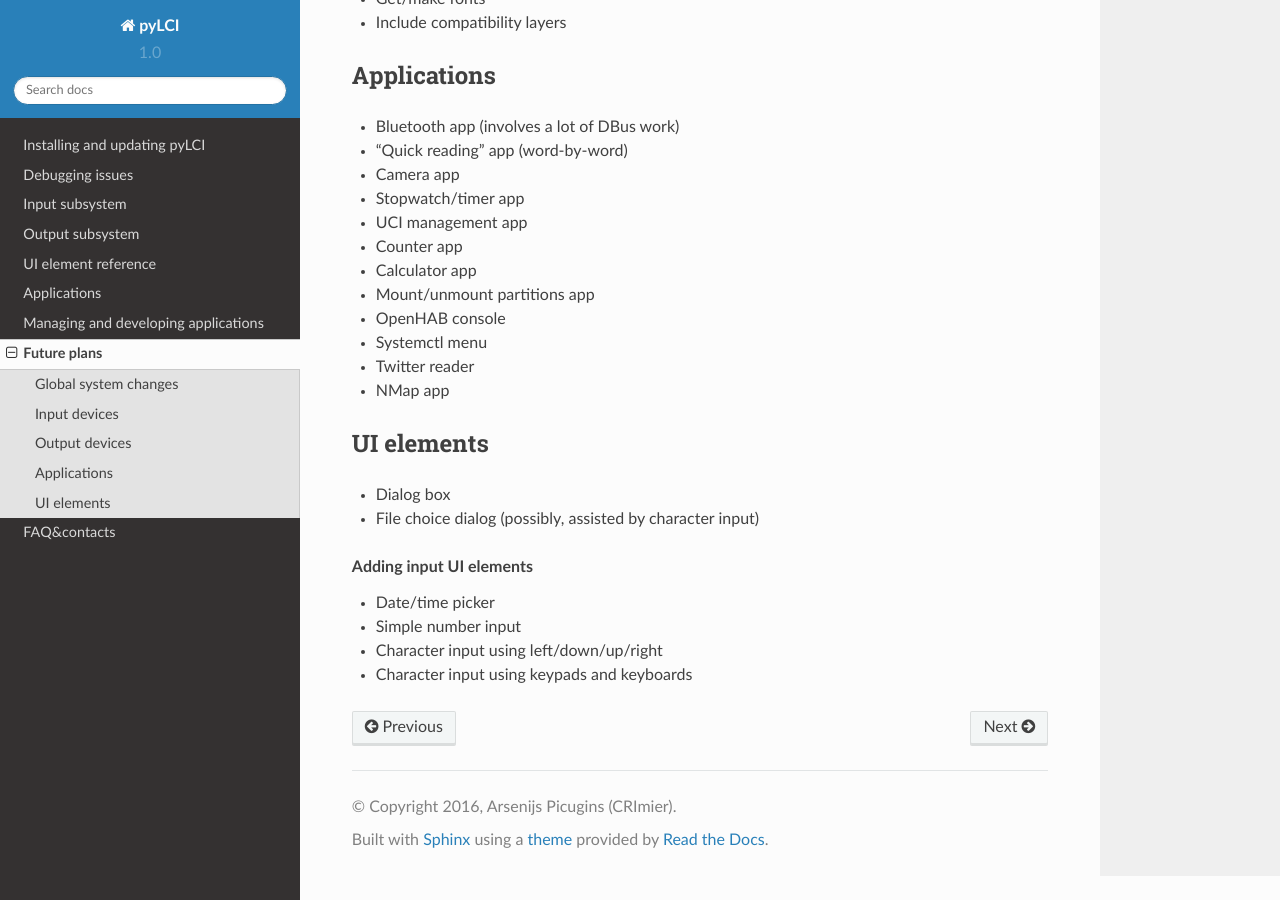
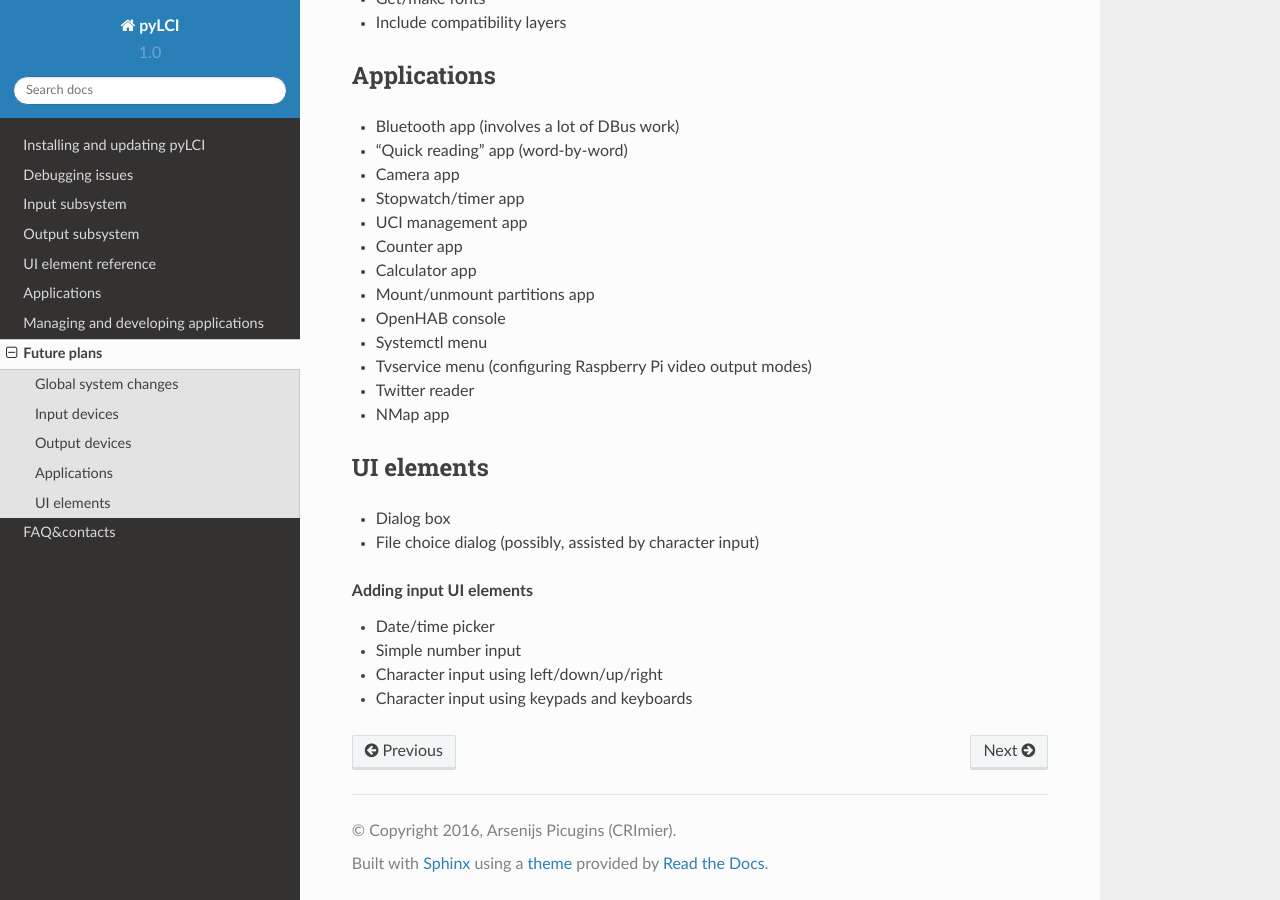
Before and after one commit to CRImier/pyLCI, a Sphinx documentation site: the page built from docs/plans.rst, in a window 1280 px wide and 900 px high, scrolled down 850 px. Built offline with Sphinx 7.4.7 and the Read the Docs theme 2.0.0, drawn with Linux system fonts in a browser that asks for light colours.

Commit message:
Update plans.rst

```diff
--- a/docs/plans.rst
+++ b/docs/plans.rst
@@ -49,6 +49,7 @@ Applications
 * Mount/unmount partitions app
 * OpenHAB console
 * Systemctl menu
+* Tvservice menu (configuring Raspberry Pi video output modes)
 * Twitter reader
 * NMap app
 
```
